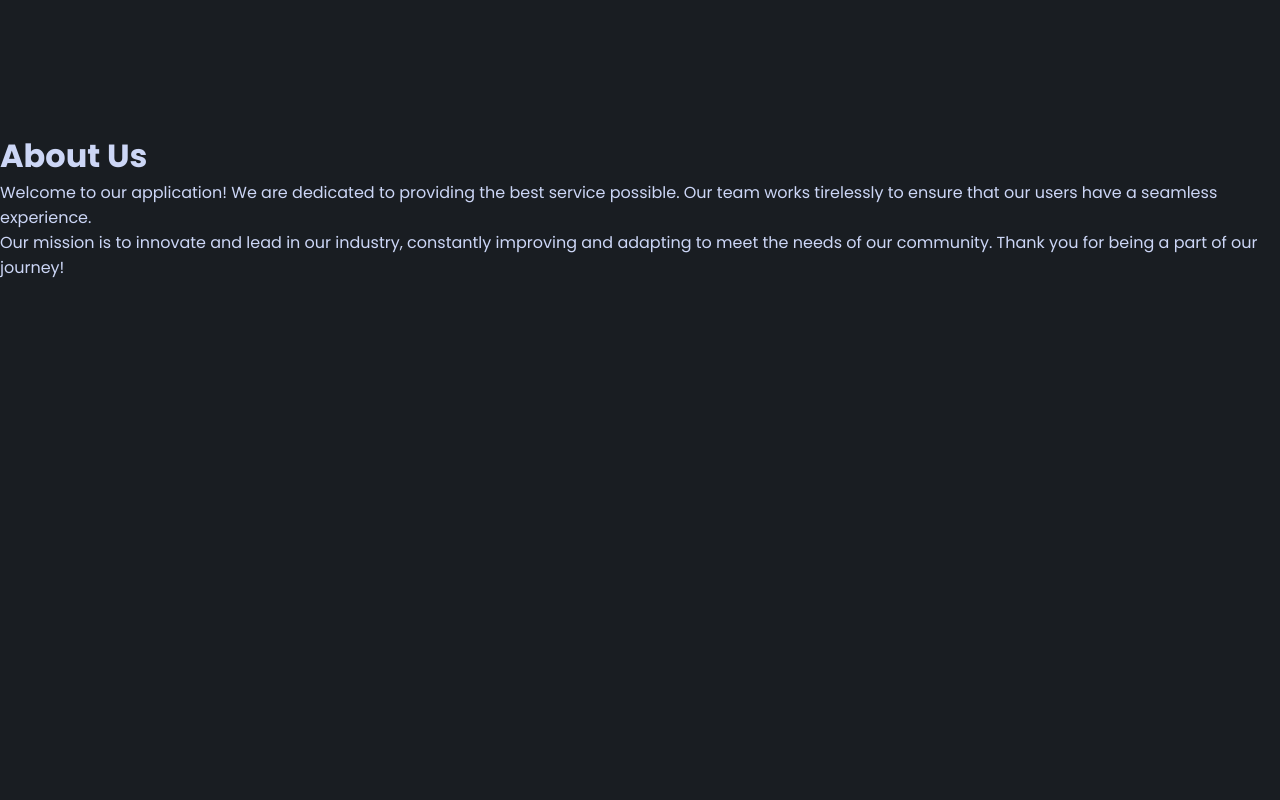
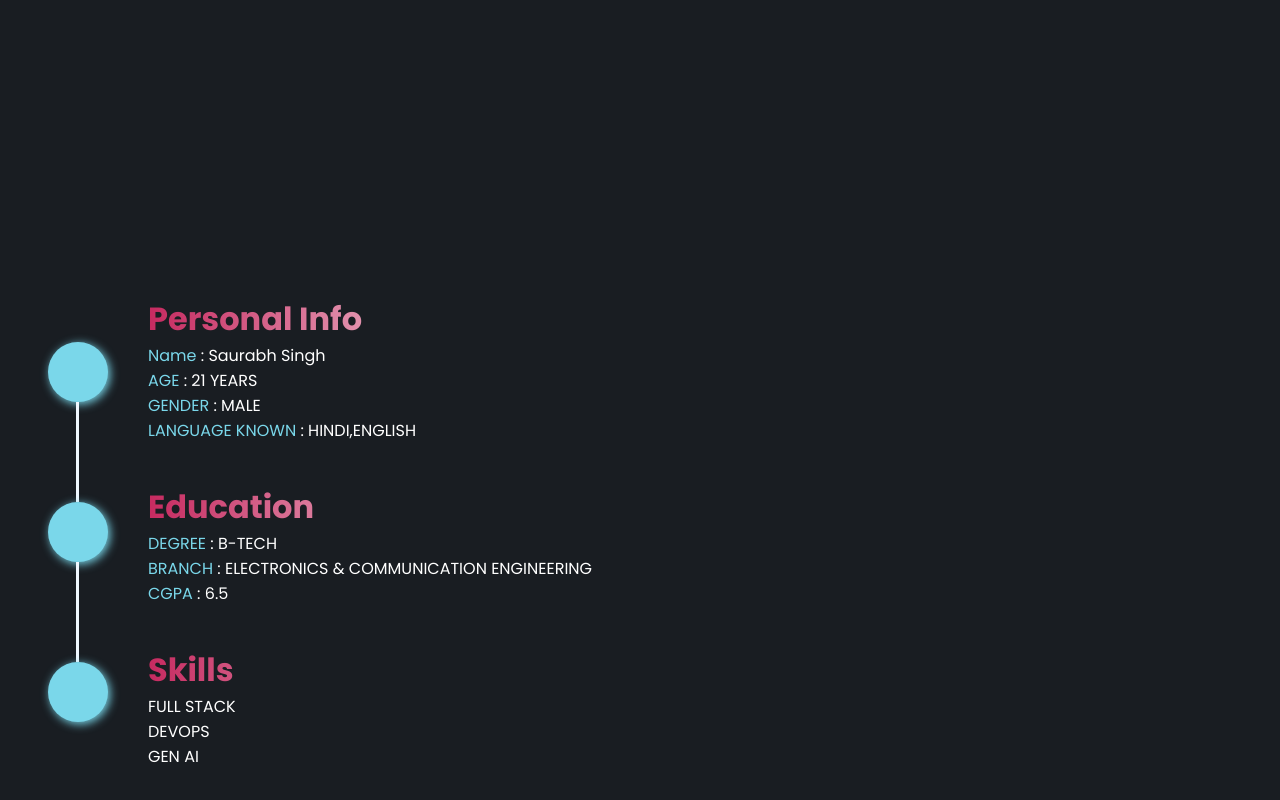
Before and after one commit to itssaurabhsingh07/Portfolio, a React (Vite) app: page / in a window 1280 px wide. Shown: the part 668-1468 px from the top of the page. Built offline with nearby package versions, Linux system fonts and the light colour scheme.

Commit message:
About Section Right Side

```diff
--- a/src/components/About/About.css
+++ b/src/components/About/About.css
@@ -1,5 +1,50 @@
-#about{
+#about {
     width: 100%;
+    height: 100%;
+    display: flex;
+}
+.leftabout {
+    width: 50%;
     height: 100vh;
-    min-height: 100vh;
+    display: flex;
+    justify-content: center;
+    align-items: center;
+    gap: 40px;
 }
+.circle-line{
+    display: flex;
+    flex-direction: column;
+    justify-content: center;
+    align-items: center;
+}
+.circle{
+    width: 60px;
+    height: 60px;
+    border-radius: 50px;
+    background-color: #7ad7ea;
+    box-shadow: 2px 2px 10px #7ad7ea;
+}
+.line{
+    width: 3px;
+    height: 100px;
+    background-color: aliceblue;
+}
+.aboutdetails {
+    display: flex;
+    gap: 40px;
+    flex-direction: column;
+}
+.aboutdetails ul {
+    list-style: none;
+}
+.aboutdetails h1{
+    background: linear-gradient(to right, rgb(198, 42, 96), white);
+    background-clip: text;
+    color: transparent;
+}
+.aboutdetails li {
+    color: white;
+}
+.aboutdetails span {
+    color: #7ad7ea;
+}
--- a/src/components/About/About.jsx
+++ b/src/components/About/About.jsx
@@ -3,13 +3,65 @@ import './About.css'
 function About() {
   return (
     <div id='about'>
-      <h1>About Us</h1>
-      <p>
-        Welcome to our application! We are dedicated to providing the best service possible. Our team works tirelessly to ensure that our users have a seamless experience.
-      </p>
-      <p>
-        Our mission is to innovate and lead in our industry, constantly improving and adapting to meet the needs of our community. Thank you for being a part of our journey!
-      </p>
+      <div className='leftabout'>
+        <div className="circle-line">
+        <div className="circle"></div>
+        <div className="line"></div>
+        <div className="circle"></div>
+        <div className="line"></div>
+        <div className="circle"></div>
+        </div>
+        <div className="aboutdetails">
+          <div className="personalinfo">
+            <h1>Personal Info</h1>
+            <ul>
+              <li>
+              <span>Name</span> : Saurabh Singh
+              </li>
+              <li>
+              <span>AGE</span> : 21 YEARS
+              </li>
+              <li>
+              <span>GENDER</span> : MALE
+              </li>
+              <li>
+              <span>LANGUAGE KNOWN</span> : HINDI,ENGLISH
+              </li>
+            </ul>
+          </div>
+          <div className="EDUCATION">
+            <h1>Education</h1>
+            <ul>
+              <li>
+              <span>DEGREE</span> : B-TECH
+              </li>
+              <li>
+              <span>BRANCH</span> : ELECTRONICS & COMMUNICATION ENGINEERING
+              </li>
+              <li>
+              <span>CGPA</span> : 6.5
+              </li>
+            </ul>
+          </div>
+          <div className="skills">
+            <h1>Skills</h1>
+            <ul>
+              <li>
+               FULL STACK
+              </li>
+              <li>
+              DEVOPS
+              </li>
+              <li>
+              GEN AI
+              </li>
+            </ul>
+          </div>
+        </div>
+      </div>
+      <div className='rightabout'>
+
+      </div>
     </div>
   )
 }
--- a/src/components/Nav/Nav.css
+++ b/src/components/Nav/Nav.css
@@ -17,7 +17,7 @@ nav {
     border-bottom: 2px solid white;
 }
 
-ul {
+nav ul {
     display: flex;
     align-items: center;
     justify-content: center;
```
